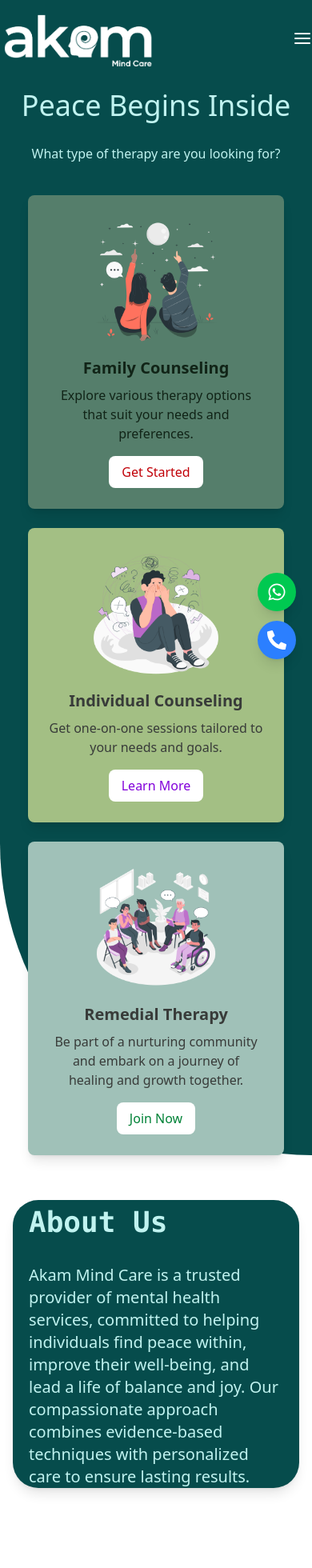
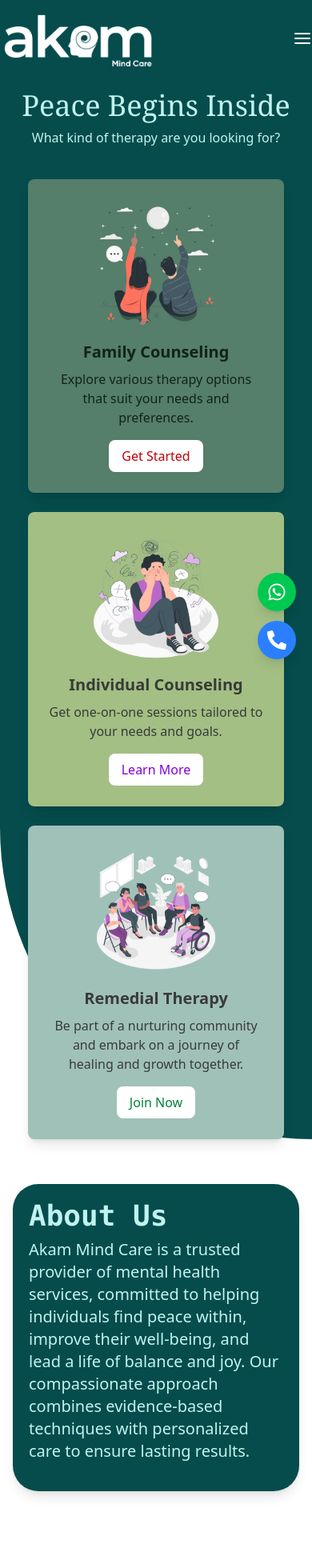
Before and after one commit to bilalpt/Akam, a React (Vite) app: page / in a window 390 px wide. Shown: the top 1960 px of the page at 80% size. Built offline with nearby package versions, Linux system fonts and the light colour scheme.

Commit message:
all updated

```diff
--- a/src/Components/Home/About.jsx
+++ b/src/Components/Home/About.jsx
@@ -24,11 +24,11 @@ const About = () => {
                         scale: 1.05,
                         boxShadow: "0px 10px 20px rgba(0, 0, 0, 0.2)"
                     }}
-                    className="bg-[#064C4C] md:h-80 md:w-[45vw] rounded-4xl shadow-lg transition-all duration-300 "
+                    className="bg-[#064C4C] h-96 md:h-80 md:w-[45vw] rounded-4xl shadow-lg transition-all duration-300 "
                 >
-                    <h1 className="text-4xl pt-2 md:pt-10 pl-5 font-bold font-mono text-[#c0f3f0]">About Us</h1>
-                    <p className="text-xl px-5 pt-8 font-sans font-thin text-[#c0f3f0]">
-                        Akam Mind Care is a trusted provider of mental health services,
+                    <h1 className="text-4xl pt-5 md:pt-10 pl-5 font-bold font-mono text-[#c0f3f0]">About Us</h1>
+                    <p className="text-xl px-5 pt-2 md:pt-8 font-sans text-[#c0f3f0]  ">
+                    Akam Mind Care is a trusted provider of mental health services,
                         committed to helping individuals find peace within, improve their
                         well-being, and lead a life of balance and joy. Our compassionate
                         approach combines evidence-based techniques with personalized care
--- a/src/Components/Home/Cardarea.jsx
+++ b/src/Components/Home/Cardarea.jsx
@@ -13,8 +13,8 @@ const Cardarea = () => {
     <div className=''>
       <div className='bg-[#064C4C]  md:h-[98vh] md:w-[100vw] rounded-bl-full '>
             <div className="md:h-[98vh] ">
-                <h1 className="text-[#c0f3f0] text-center pt-28 text-4xl md:text-5xl">Peace Begins Inside</h1>
-                <h1 className="text-[#c0f3f0] text-center pt-7 md:text-2xl">What type of therapy are you looking for?</h1>
+                <h1 className="text-[#c0f3f0] text-center pt-28 text-4xl md:text-5xl font-serif">Peace Begins Inside</h1>
+                <h1 className="text-[#c0f3f0] text-center pt-2 md:pt-7 md:text-2xl">What kind of therapy are you looking for?</h1>
 
                 <div className="flex justify-center gap-6 mt-10 flex-wrap">
 
```
